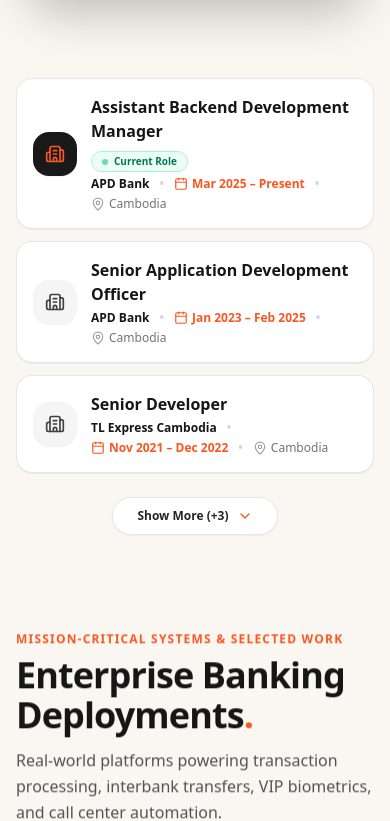
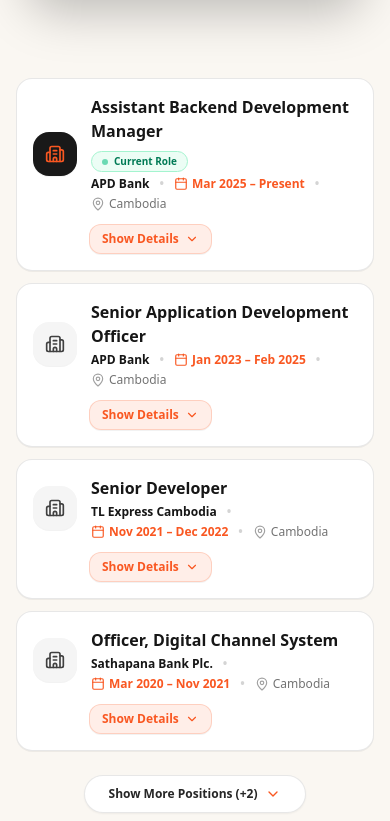
Before and after one commit to pudeth/rotha-portfolio, a React (Vite) app: page / in a window 390 px wide. Shown: the part 3000-3821 px from the top of the page. Built offline with nearby package versions, Linux system fonts and the light colour scheme; a web font is replaced by a local one.

Commit message:
feat: add Show Details button on each experience card to view full detailed information

```diff
--- a/src/components/ExperienceTimeline.jsx
+++ b/src/components/ExperienceTimeline.jsx
@@ -1,40 +1,65 @@
 import React, { useState } from 'react';
-import { Building2, MapPin, Calendar, ChevronDown, ChevronUp } from 'lucide-react';
+import { Building2, MapPin, Calendar, ChevronDown, ChevronUp, CheckCircle2, Sparkles, Layers } from 'lucide-react';
 import ScrollReveal from './ScrollReveal';
 import { useLanguage } from '../context/LanguageContext';
 import { experiencesKhmer } from '../data/translations';
 
-const INITIAL_COUNT = 3;
+const INITIAL_POSITIONS_COUNT = 4;
 
 export default function ExperienceTimeline({ experiences }) {
-  const { language } = useLanguage();
+  const { language, t } = useLanguage();
   const isKhmer = language === 'km';
-  const [showAll, setShowAll] = useState(false);
 
-  const displayedExperiences = showAll ? experiences : experiences.slice(0, INITIAL_COUNT);
-  const hasMore = experiences.length > INITIAL_COUNT;
+  // Toggle for individual card detailed information
+  const [openIndices, setOpenIndices] = useState([]);
+
+  // Toggle to show more positions in list
+  const [showAllPositions, setShowAllPositions] = useState(false);
+
+  const toggleDetails = (idx) => {
+    setOpenIndices((prev) =>
+      prev.includes(idx) ? prev.filter((i) => i !== idx) : [...prev, idx]
+    );
+  };
+
+  const displayedExperiences = showAllPositions
+    ? experiences
+    : experiences.slice(0, INITIAL_POSITIONS_COUNT);
+
+  const hasMorePositions = experiences.length > INITIAL_POSITIONS_COUNT;
 
   return (
     <section id="experience" className="py-8 md:py-12 relative overflow-hidden">
       <div className="max-w-7xl mx-auto px-4 sm:px-6 lg:px-8">
 
-        {/* Experience Cards List - Small, Clean Size (Position, Brand, Year) */}
+        {/* Experience Cards List */}
         <div className="space-y-3 sm:space-y-3.5">
           {displayedExperiences.map((exp, idx) => {
+            const isExpanded = openIndices.includes(idx);
             const isCurrent = idx === 0;
             const kmData = isKhmer && experiencesKhmer[idx] ? experiencesKhmer[idx] : null;
 
             const roleTitle = kmData?.role || exp.role;
             const periodText = kmData?.period || exp.period;
             const locationText = kmData?.location || exp.location;
+            const descriptionText = kmData?.description || exp.description;
 
             return (
               <ScrollReveal key={idx} animation="fade-up" delay={Math.min(idx * 40, 160)}>
-                {/* Career Card */}
-                <div className="bg-white rounded-2xl sm:rounded-3xl border border-neutral-200/90 hover:border-neutral-300 hover:shadow-md transition-all duration-200 overflow-hidden shadow-2xs">
+                {/* Career Card Container */}
+                <div
+                  className={`bg-white rounded-2xl sm:rounded-3xl border transition-all duration-300 overflow-hidden shadow-2xs ${
+                    isExpanded
+                      ? 'border-[#F95721]/50 shadow-md ring-1 ring-[#F95721]/20'
+                      : 'border-neutral-200/90 hover:border-neutral-300 hover:shadow-xs'
+                  }`}
+                >
+                  {/* Clean Compact Header */}
                   <div className="p-4 sm:p-5 sm:px-6">
-                    <div className="flex items-center gap-3.5 sm:gap-4">
+                    <div className="flex flex-col sm:flex-row sm:items-center justify-between gap-3 sm:gap-4">
 
+                      {/* Left: Icon & Info */}
+                      <div className="flex items-center gap-3.5 sm:gap-4 min-w-0">
                         {/* Company Icon */}
                         <div className={`w-11 h-11 sm:w-12 sm:h-12 rounded-2xl flex items-center justify-center shrink-0 shadow-2xs ${
                           isCurrent
@@ -78,30 +103,114 @@
                             )}
                           </div>
                         </div>
+                      </div>
+
+                      {/* Right: Show / Hide Details Button */}
+                      <div className="flex sm:justify-end shrink-0 pl-14 sm:pl-0">
+                        <button
+                          type="button"
+                          onClick={() => toggleDetails(idx)}
+                          className={`inline-flex items-center gap-1.5 px-3 py-1.5 sm:px-3.5 sm:py-2 rounded-xl text-xs font-bold transition-all cursor-pointer shadow-2xs ${
+                            isExpanded
+                              ? 'bg-[#F95721] text-white shadow-md shadow-[#F95721]/20'
+                              : 'text-[#F95721] hover:text-white bg-[#F95721]/10 hover:bg-[#F95721] border border-[#F95721]/20'
+                          }`}
+                        >
+                          <span>
+                            {isExpanded
+                              ? (isKhmer ? 'បង្រួម' : 'Hide Details')
+                              : (isKhmer ? 'មើលលម្អិត' : 'Show Details')}
+                          </span>
+                          <ChevronDown className={`w-3.5 h-3.5 transition-transform duration-300 ${isExpanded ? 'rotate-180' : ''}`} />
+                        </button>
+                      </div>
 
                     </div>
                   </div>
+
+                  {/* Detailed Information Section (Revealed when Show Details is clicked) */}
+                  {isExpanded && (
+                    <div className="border-t border-neutral-100 bg-neutral-50/60 p-5 sm:p-6 sm:px-8 space-y-5 animate-in fade-in duration-300">
+
+                      {/* Role Scope & Mandate Description */}
+                      {descriptionText && (
+                        <div>
+                          <h5 className="text-[11px] font-bold text-neutral-400 uppercase tracking-wider mb-2">
+                            {isKhmer ? 'វិសាលភាពតួនាទី & ភារកិច្ច' : 'Role Scope & Mandate'}
+                          </h5>
+                          <p className="text-neutral-700 text-xs sm:text-sm leading-relaxed font-normal">
+                            {descriptionText}
+                          </p>
+                        </div>
+                      )}
+
+                      {/* Key Systems & Deliverables Grid */}
+                      {exp.keyFeatures && exp.keyFeatures.length > 0 && (
+                        <div>
+                          <h5 className="text-[11px] font-bold text-neutral-800 uppercase tracking-wider mb-3 flex items-center gap-2">
+                            <CheckCircle2 className="w-3.5 h-3.5 text-[#F95721]" />
+                            <span>{t.experience?.keyDeliverables || 'Key Banking Deliverables & Systems Built'}</span>
+                          </h5>
+                          <div className="grid grid-cols-1 sm:grid-cols-2 gap-2 sm:gap-2.5">
+                            {exp.keyFeatures.map((feat, i) => (
+                              <div
+                                key={i}
+                                className="flex items-start gap-2.5 p-2.5 sm:p-3 rounded-xl bg-white border border-neutral-200/80 shadow-2xs hover:border-[#F95721]/30 transition-colors"
+                              >
+                                <div className="w-1.5 h-1.5 rounded-full bg-[#F95721] mt-1.5 shrink-0"></div>
+                                <span className="text-xs sm:text-sm font-semibold text-neutral-800 leading-snug">
+                                  {feat}
+                                </span>
+                              </div>
+                            ))}
+                          </div>
+                        </div>
+                      )}
+
+                      {/* Technologies & Tech Stack Badges */}
+                      {exp.technologies && exp.technologies.length > 0 && (
+                        <div>
+                          <h5 className="text-[11px] font-bold text-neutral-400 uppercase tracking-wider mb-2.5">
+                            {t.experience?.techStackUsed || 'Technology Stack Used'}
+                          </h5>
+                          <div className="flex flex-wrap gap-1.5">
+                            {exp.technologies.map((tech, tIdx) => (
+                              <span
+                                key={tIdx}
+                                className="px-2.5 py-1 rounded-lg bg-white text-[11px] font-semibold text-neutral-700 border border-neutral-200 shadow-2xs"
+                              >
+                                {tech}
+                              </span>
+                            ))}
+                          </div>
+                        </div>
+                      )}
+
+                    </div>
+                  )}
+
                 </div>
               </ScrollReveal>
             );
           })}
         </div>
 
-        {/* Show More / Show Less Button */}
-        {hasMore && (
+        {/* Show More Positions Toggle (if more than 4 positions) */}
+        {hasMorePositions && (
           <div className="flex justify-center mt-6 sm:mt-8">
             <button
-              onClick={() => setShowAll(!showAll)}
+              type="button"
+              onClick={() => setShowAllPositions(!showAllPositions)}
               className="inline-flex items-center gap-2 px-6 py-2.5 sm:py-3 rounded-full bg-white hover:bg-neutral-50 text-neutral-800 hover:text-[#F95721] font-bold text-xs sm:text-sm border border-neutral-200/90 hover:border-[#F95721]/40 shadow-xs hover:shadow-md transition-all cursor-pointer group"
             >
               <span>
-                {showAll
-                  ? (isKhmer ? 'បង្រួម' : 'Show Less')
+                {showAllPositions
+                  ? (isKhmer ? 'បង្រួមតួនាទី' : 'Show Fewer Positions')
                   : (isKhmer
-                      ? `បង្ហាញបន្ថែម (${experiences.length - INITIAL_COUNT} ទៀត)`
-                      : `Show More (+${experiences.length - INITIAL_COUNT})`)}
+                      ? `បង្ហាញតួនាទីបន្ថែម (${experiences.length - INITIAL_POSITIONS_COUNT} ទៀត)`
+                      : `Show More Positions (+${experiences.length - INITIAL_POSITIONS_COUNT})`)}
               </span>
-              {showAll ? (
+              {showAllPositions ? (
                 <ChevronUp className="w-4 h-4 text-[#F95721] transition-transform group-hover:-translate-y-0.5" />
               ) : (
                 <ChevronDown className="w-4 h-4 text-[#F95721] transition-transform group-hover:translate-y-0.5" />
```
Lines whose indentation alone changed are shown as unchanged.
